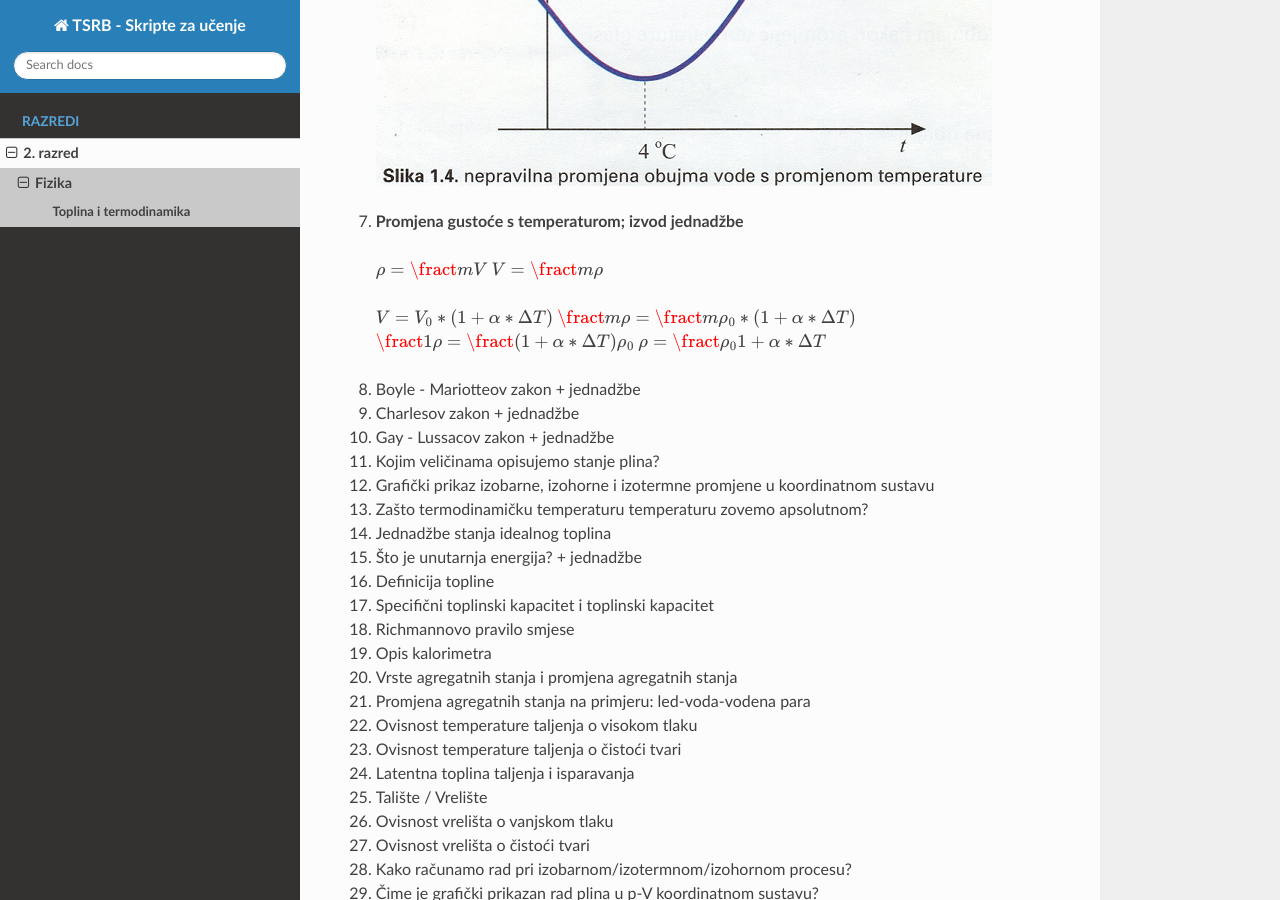
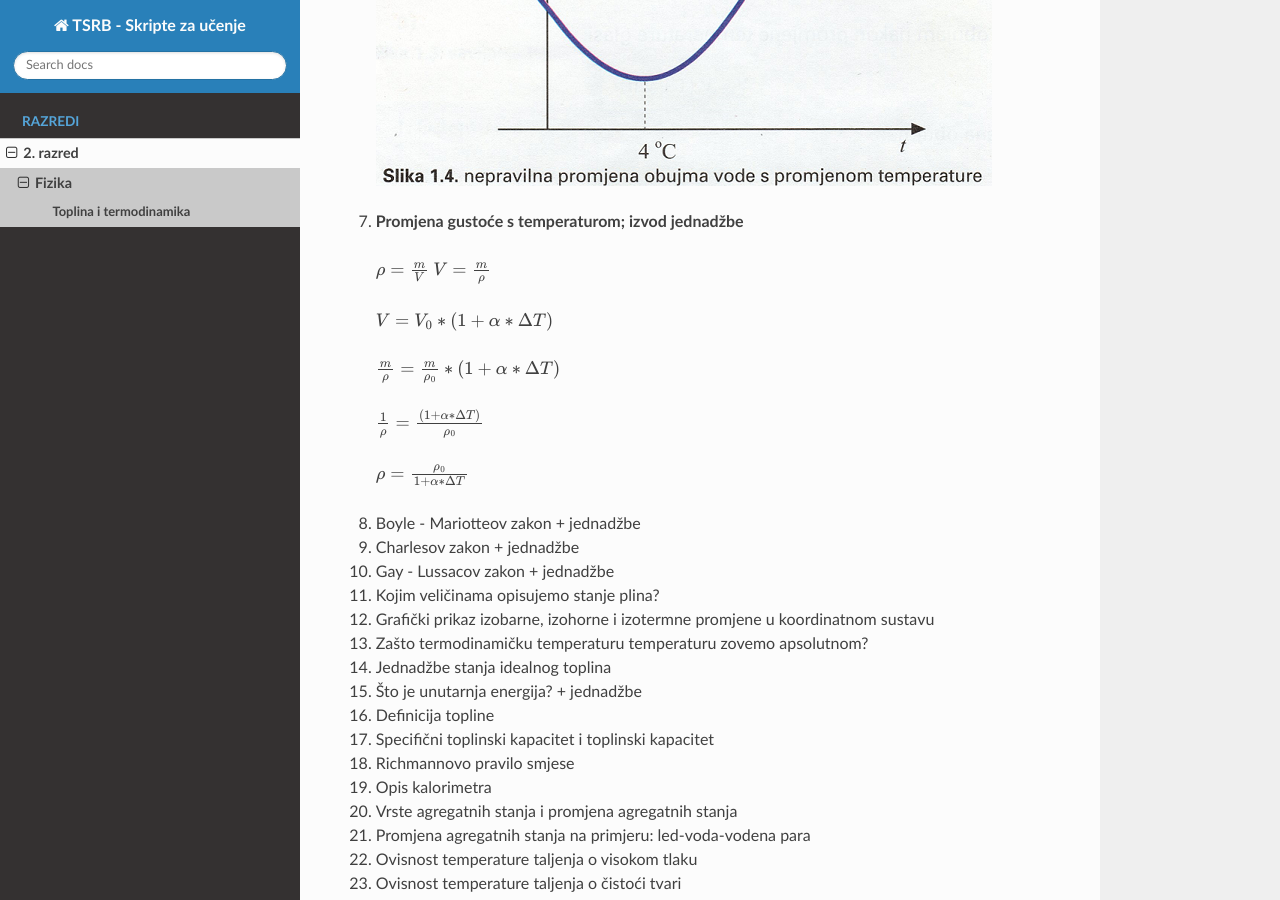
Before and after one commit to recycleTheC/tsrb-h_razred, a Sphinx documentation site: the page built from source/2_razred/fizika/toplina.rst, in a window 1280 px wide and 900 px high, scrolled down 2504 px. Built offline with Sphinx 7.4.7 and the Read the Docs theme 2.0.0, drawn with Linux system fonts in a browser that asks for light colours.

Commit message:
Ispravak razlomaka

```diff
--- a/source/2_razred/fizika/toplina.rst
+++ b/source/2_razred/fizika/toplina.rst
@@ -86,13 +86,16 @@ Toplina i termodinamika
 
 7. **Promjena gustoće s temperaturom; izvod jednadžbe**
 
-  :math:`\rho=\fract {m}{V}`
-  :math:`V=\fract {m}{\rho}`
+  :math:`\rho=\frac  {m}{V}`
+  :math:`V=\frac  {m}{\rho}`
 
   :math:`V=V_0*(1+\alpha*\Delta{T})`
-  :math:`\fract{m}{\rho}=\fract{m}{\rho_0}*(1+\alpha*\Delta{T})`
-  :math:`\fract{1}{\rho}=\fract{(1+\alpha*\Delta{T})}{\rho_0}`
-  :math:`\rho=\fract{\rho_0}{1+\alpha*\Delta{T}}`
+
+  :math:`\frac {m}{\rho}=\frac {m}{\rho_0}*(1+\alpha*\Delta{T})`
+
+  :math:`\frac {1}{\rho}=\frac {(1+\alpha*\Delta{T})}{\rho_0}`
+
+  :math:`\rho=\frac {\rho_0}{1+\alpha*\Delta{T}}`
 
 8. Boyle - Mariotteov zakon + jednadžbe
 9. Charlesov zakon + jednadžbe
```
